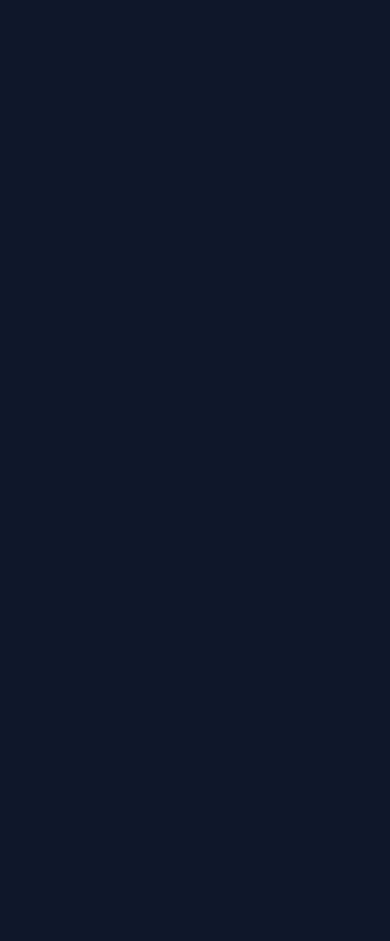
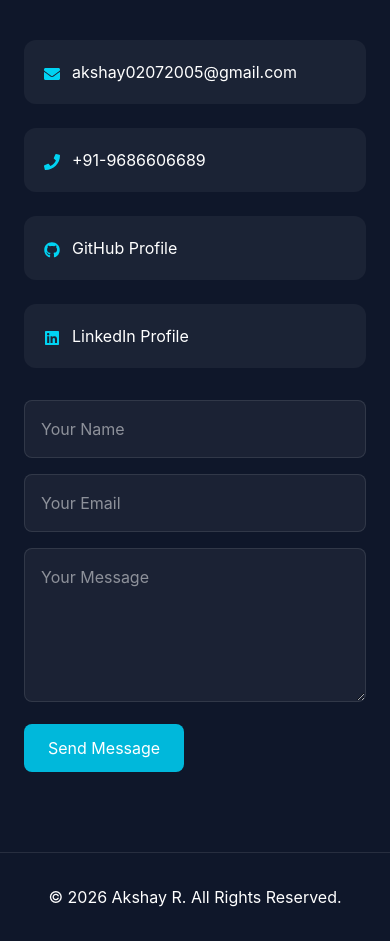
Before and after one commit to Akshay001-A/portfolio, a React app: page / in a window 390 px wide. Shown: the part 6460-7401 px from the top of the page. Before the commit the page ends 6316 px from the top, so only its background shows below. Built offline with nearby package versions, Linux system fonts and the light colour scheme; the HTML template or start-up script is replaced by a standard one.

Commit message:
Add Contact and Footer sections

```diff
--- a/src/App.tsx
+++ b/src/App.tsx
@@ -5,6 +5,8 @@ import Education from "./components/Education";
 import Skills from "./components/Skills";
 import Projects from "./components/Projects";
 import Certifications from "./components/Certifications";
+import Contact from "./components/Contact";
+import Footer from "./components/Footer";
 
 function App() {
   return (
@@ -16,6 +18,8 @@ function App() {
       <Skills />
       <Projects />
       <Certifications />
+      <Contact />
+      <Footer />
     </>
   );
 }
--- a/src/components/Contact.tsx
+++ b/src/components/Contact.tsx
@@ -0,0 +1,72 @@
+import { FaEnvelope, FaPhone, FaGithub, FaLinkedin } from "react-icons/fa";
+
+function Contact() {
+    return (
+        <section
+            id="contact"
+            className="min-h-screen px-6 py-20"
+        >
+            <h2 className="text-4xl font-bold text-center mb-16">
+                Contact Me
+            </h2>
+
+            <div className="max-w-4xl mx-auto grid md:grid-cols-2 gap-8">
+
+                <div className="space-y-6">
+
+                    <div className="bg-white/5 p-5 rounded-xl">
+                        <FaEnvelope className="inline mr-3 text-cyan-400" />
+                        akshay02072005@gmail.com
+                    </div>
+
+                    <div className="bg-white/5 p-5 rounded-xl">
+                        <FaPhone className="inline mr-3 text-cyan-400" />
+                        +91-9686606689
+                    </div>
+
+                    <div className="bg-white/5 p-5 rounded-xl">
+                        <FaGithub className="inline mr-3 text-cyan-400" />
+                        GitHub Profile
+                    </div>
+
+                    <div className="bg-white/5 p-5 rounded-xl">
+                        <FaLinkedin className="inline mr-3 text-cyan-400" />
+                        LinkedIn Profile
+                    </div>
+
+                </div>
+
+                <form className="space-y-4">
+
+                    <input
+                        type="text"
+                        placeholder="Your Name"
+                        className="w-full p-4 rounded-lg bg-white/5 border border-white/10"
+                    />
+
+                    <input
+                        type="email"
+                        placeholder="Your Email"
+                        className="w-full p-4 rounded-lg bg-white/5 border border-white/10"
+                    />
+
+                    <textarea
+                        rows={5}
+                        placeholder="Your Message"
+                        className="w-full p-4 rounded-lg bg-white/5 border border-white/10"
+                    />
+
+                    <button
+                        className="bg-cyan-500 px-6 py-3 rounded-lg"
+                    >
+                        Send Message
+                    </button>
+
+                </form>
+
+            </div>
+        </section>
+    );
+}
+
+export default Contact;
--- a/src/components/Footer.tsx
+++ b/src/components/Footer.tsx
@@ -0,0 +1,11 @@
+function Footer() {
+    return (
+        <footer className="py-8 text-center border-t border-white/10">
+            <p>
+                © 2026 Akshay R. All Rights Reserved.
+            </p>
+        </footer>
+    );
+}
+
+export default Footer;
```
